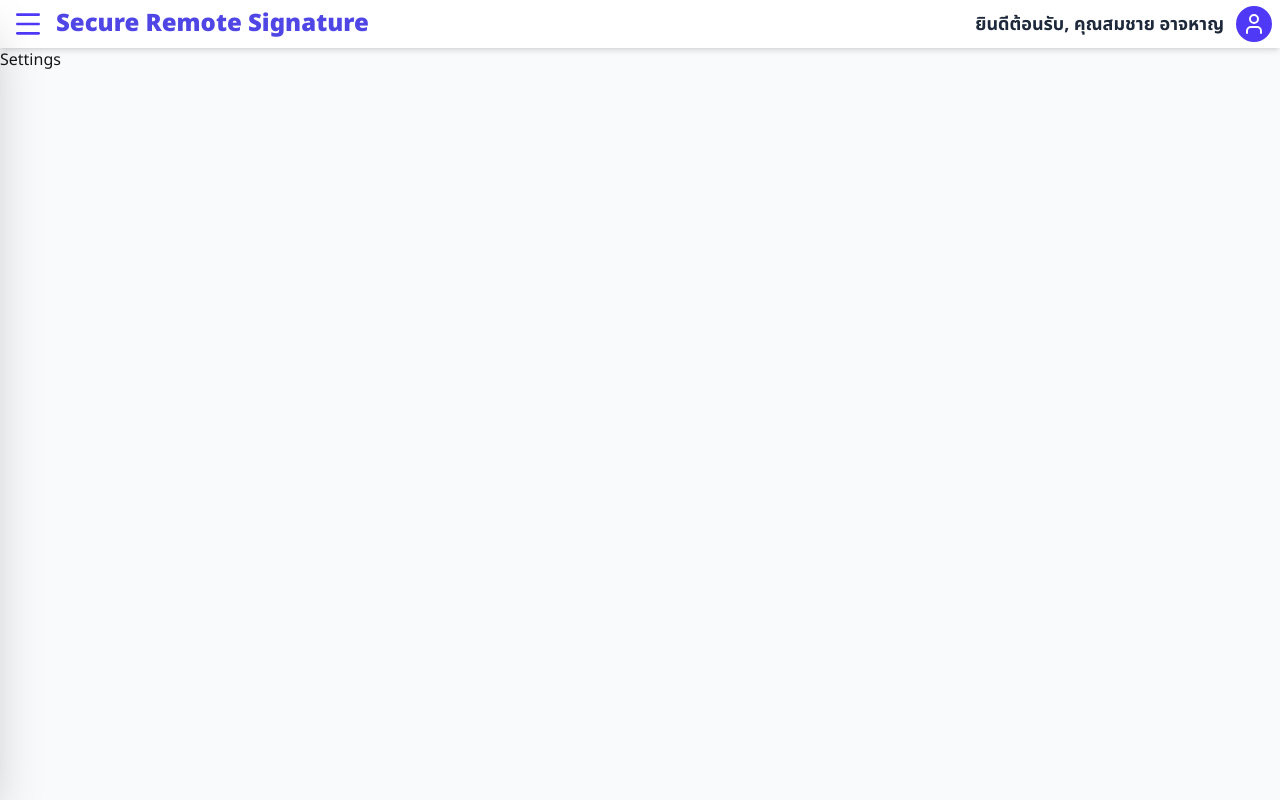
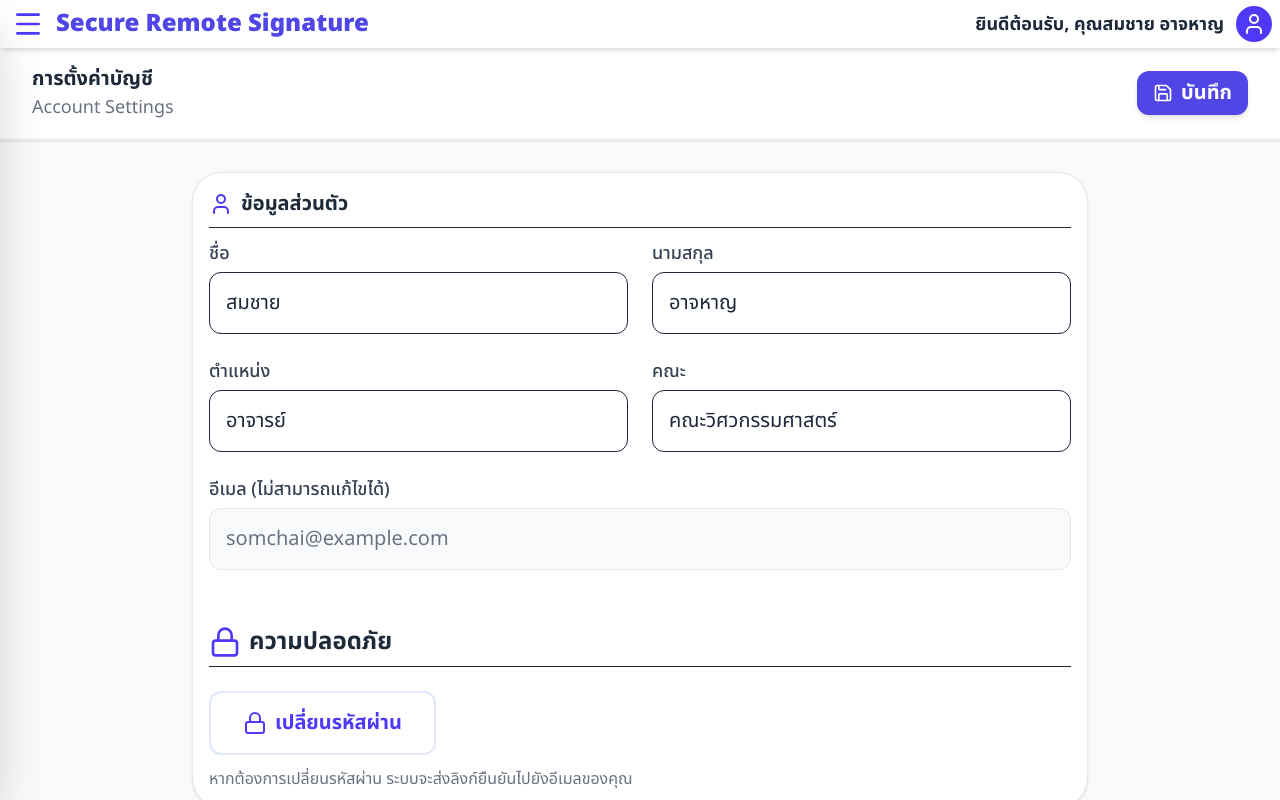
Before and after one commit to Secure-Remote-signature/RemoteSecureSignature, a Next.js app in the folder frontend/: page /SettingPage in a window 1280 px wide. Built offline with nearby package versions, Linux system fonts and the light colour scheme.

Commit message:
feat: implement SettingsPage with user information and security options

```diff
--- a/frontend/app/(main)/SettingPage/page.tsx
+++ b/frontend/app/(main)/SettingPage/page.tsx
@@ -1,8 +1,101 @@
-export default function SettingPage()
-{
-    return (
+"use client";
+
+import React from 'react';
+import { User, Save, Lock } from 'lucide-react';
+import "@/app/styles/components.css";
+
+export default function SettingsPage() {
+  return (
+    <div className="w-full h-full flex flex-col bg-[#F9FAFB]">
+
+      {/* --- 1. Header --- */}
+      <div className="bg-white p-4 md:px-8 shrink-0 flex items-center justify-between z-10 border-b-2 border-gray-100 shadow-sm">
         <div>
-            <h1>Settings</h1>
+          <h1 className="2xl:text-[32px] pi:text-[20px] font-bold text-gray-800">การตั้งค่าบัญชี</h1>
+          <p className="text-gray-500 text-sm pi:text-lg">Account Settings</p>
         </div>
-    );
+
+        <button
+          onClick={() => alert("บันทึกการตั้งค่าเรียบร้อย!")}
+          className="flex items-center gap-2 bg-[#4F46E5] hover:bg-indigo-700 text-white 2xl:px-6 2xl:py-3 pi:py-2 pi:px-4 rounded-xl font-bold pi:text-xl shadow-md transition-all active:scale-95"
+        >
+          <Save className="w-4 h-4 pi:w-5 pi:h-5" /> บันทึก
+        </button>
+      </div>
+
+      {/* --- 2. Content Area --- */}
+      <div className="flex-1 overflow-y-auto p-4 md:p-8 pi:p-10">
+        {/* กล่องการตั้งค่า (Card) */}
+        <div className="max-w-4xl mx-auto bg-white rounded-2xl pi:rounded-[30px] shadow-sm border border-gray-200 2xl:p-5 pi:p-4 flex flex-col md:flex-rowanimate-fade-in">
+
+          {/* --- ส่วนข้อมูลส่วนตัว --- */}
+          <div>
+            <h2 className="2xl:text-[32px] pi:text-[20px] font-bold text-gray-800 border-b pb-2 mb-3 flex items-center gap-2">
+              <User className="text-indigo-600 2xl:w-8 2xl:h-8 pi:w-6 pi:h-6" /> ข้อมูลส่วนตัว
+            </h2>
+
+            <div className="grid grid-cols-1 md:grid-cols-2 gap-4 pi:gap-6">
+              <div>
+                <label className="block text-sm pi:text-lg font-medium text-gray-700 mb-1">ชื่อ</label>
+                <input
+                  type="text"
+                  defaultValue="สมชาย"
+                  className="w-full p-3 pi:p-4 text-base pi:text-xl border text-Slate-gray rounded-xl focus:ring-2 focus:ring-indigo-500 outline-none transition-all"
+                />
+              </div>
+              <div>
+                <label className="block text-sm pi:text-lg font-medium text-gray-700 mb-1">นามสกุล</label>
+                <input
+                  type="text"
+                  defaultValue="อาจหาญ"
+                  className="w-full p-3 pi:p-4 text-base pi:text-xl border text-Slate-gray rounded-xl focus:ring-2 focus:ring-indigo-500 outline-none transition-all"
+                />
+              </div>
+              <div>
+                <label className="block text-sm pi:text-lg font-medium text-gray-700 mb-1">ตำแหน่ง</label>
+                <input
+                  type="text"
+                  defaultValue="อาจารย์"
+                  className="w-full p-3 pi:p-4 text-base pi:text-xl border text-Slate-gray rounded-xl focus:ring-2 focus:ring-indigo-500 outline-none transition-all"
+                />
+              </div>
+              <div>
+                <label className="block text-sm pi:text-lg font-medium text-gray-700 mb-1">คณะ</label>
+                <input
+                  type="text"
+                  defaultValue="คณะวิศวกรรมศาสตร์"
+                  className="w-full p-3 pi:p-4 text-base pi:text-xl border text-Slate-gray rounded-xl focus:ring-2 focus:ring-indigo-500 outline-none transition-all"
+                />
+              </div>
+              <div className="md:col-span-2">
+                <label className="block text-sm pi:text-lg font-medium text-gray-700 mb-1">อีเมล (ไม่สามารถแก้ไขได้)</label>
+                <input
+                  type="email"
+                  defaultValue="somchai@example.com"
+                  disabled
+                  className="w-full p-3 pi:p-4 text-base pi:text-xl border border-gray-200 bg-gray-50 text-gray-500 rounded-xl cursor-not-allowed"
+                />
+              </div>
+            </div>
+          </div>
+
+          {/* --- ส่วนความปลอดภัย --- */}
+          <div className="mt-10 pi:mt-14">
+            <h2 className="text-xl pi:text-2xl font-bold text-gray-800 border-b pb-2 mb-6 flex items-center gap-2">
+              <Lock className="text-indigo-600 w-6 h-6 pi:w-8 pi:h-8" /> ความปลอดภัย
+            </h2>
+
+            <button className="flex items-center justify-center md:justify-start gap-2 w-full md:w-auto px-6 py-3 pi:py-4 pi:px-8 bg-white border-2 border-indigo-100 text-indigo-600 rounded-xl hover:bg-indigo-50 font-bold pi:text-xl transition-colors active:scale-95">
+              <Lock className="w-5 h-5 pi:w-6 pi:h-6" /> เปลี่ยนรหัสผ่าน
+            </button>
+            <p className="mt-3 text-sm pi:text-base text-gray-500">
+              หากต้องการเปลี่ยนรหัสผ่าน ระบบจะส่งลิงก์ยืนยันไปยังอีเมลของคุณ
+            </p>
+          </div>
+
+        </div>
+      </div>
+
+    </div>
+  );
 }
```
